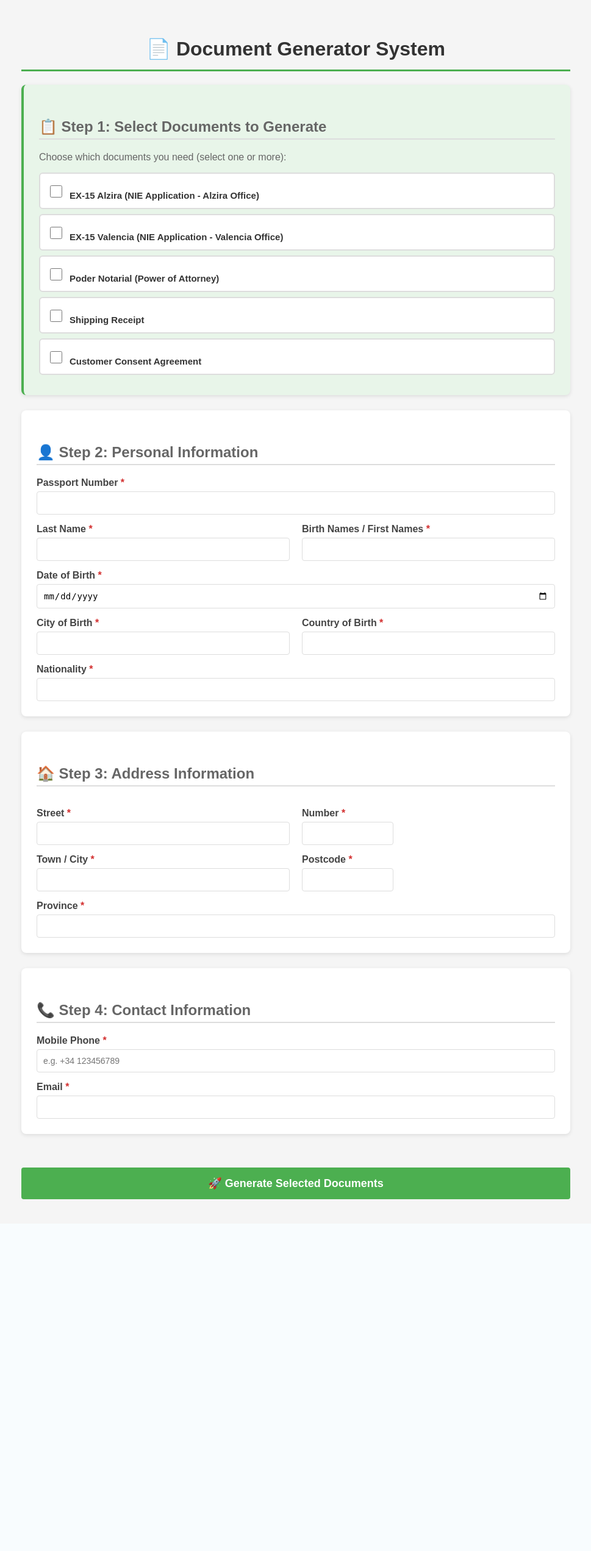
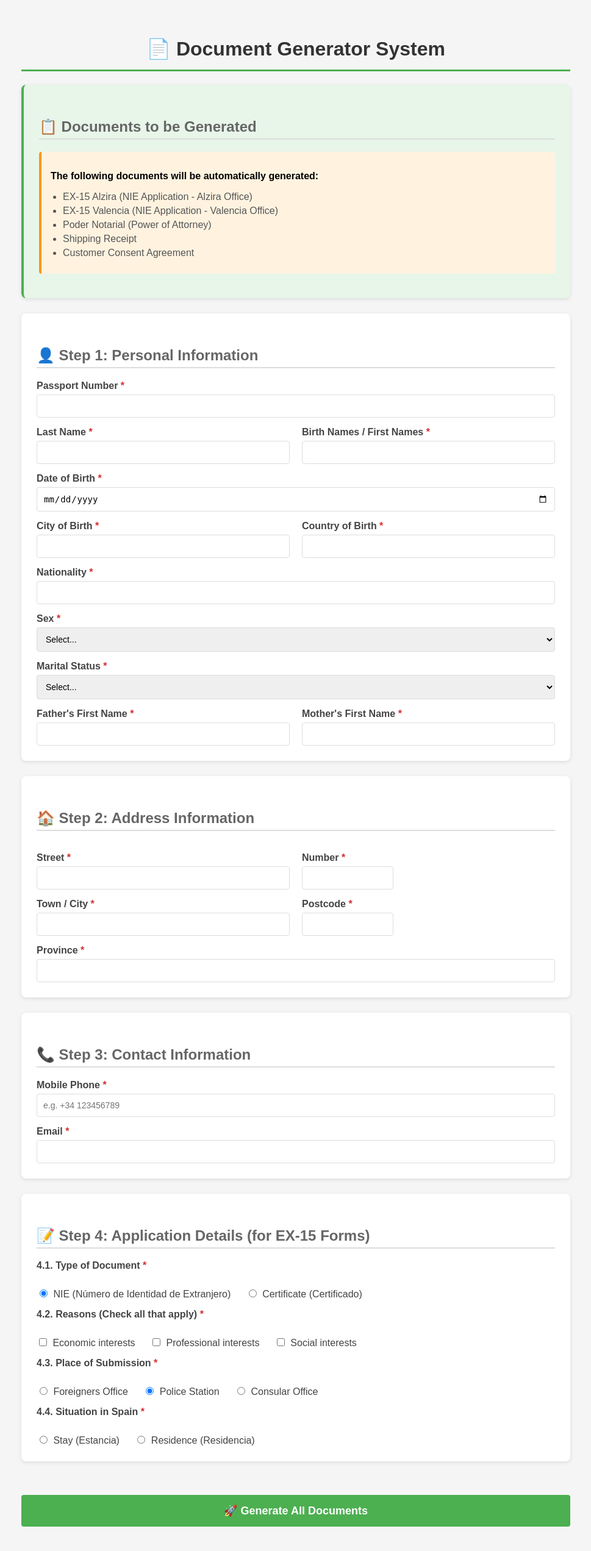
Before and after one commit to Dubemsky/sams_platform, a Flask app: page / in a window 1280 px wide. Shown: the whole page at 61% size, without its empty margins (155-1124 px from the left). Before the commit the page ends 1967 px from the top, so only its background shows below. Run offline with Flask 3, Linux system fonts and the light colour scheme.

Commit message:
`Refactored HTML template for document generator system`

```diff
--- a/templates/nie-eu-standard.html
+++ b/templates/nie-eu-standard.html
@@ -29,7 +29,7 @@
             border-radius: 8px;
             box-shadow: 0 2px 6px rgba(0,0,0,0.1);
         }
-        .form-selection {
+        .info-header {
             background-color: #e8f5e9;
             border-left: 4px solid #4CAF50;
         }
@@ -83,37 +83,8 @@
             width: auto;
             margin-right: 5px;
         }
-        .form-checkbox {
-            display: flex;
-            align-items: center;
-            padding: 12px;
-            margin: 8px 0;
-            background-color: white;
-            border: 2px solid #ddd;
-            border-radius: 6px;
-            cursor: pointer;
-            transition: all 0.3s;
-        }
-        .form-checkbox:hover {
-            border-color: #4CAF50;
-            background-color: #f9fff9;
-        }
-        .form-checkbox input[type="checkbox"] {
-            width: 20px;
-            height: 20px;
-            margin-right: 12px;
-            cursor: pointer;
-        }
-        .form-checkbox-label {
-            font-weight: 600;
-            color: #333;
-            font-size: 15px;
-        }
         .required {
             color: #d32f2f;
-        }
-        #ex15_fields {
-            display: none;
         }
         .info-box {
             background-color: #e3f2fd;
@@ -122,48 +93,46 @@
             margin: 15px 0;
             border-radius: 4px;
         }
+        .documents-list {
+            background-color: #fff3e0;
+            border-left: 4px solid #ff9800;
+            padding: 15px;
+            margin: 15px 0;
+            border-radius: 4px;
+        }
+        .documents-list ul {
+            margin: 10px 0;
+            padding-left: 20px;
+        }
+        .documents-list li {
+            margin: 5px 0;
+            color: #555;
+        }
     </style>
 </head>
 <body>
 
 <h1>📄 Document Generator System</h1>
 
-<form method="POST" action="/generate-pdfs">
-
-<!-- FORM SELECTION -->
-<div class="section form-selection">
-    <h2>📋 Step 1: Select Documents to Generate</h2>
-    <p style="color: #666;">Choose which documents you need (select one or more):</p>
-
-    <div class="form-checkbox">
-        <input type="checkbox" id="ex15_alzira" name="selected_forms" value="ex15_alzira" onchange="toggleEX15Fields()">
-        <label class="form-checkbox-label" for="ex15_alzira">EX-15 Alzira (NIE Application - Alzira Office)</label>
-    </div>
-
-    <div class="form-checkbox">
-        <input type="checkbox" id="ex15_valencia" name="selected_forms" value="ex15_valencia" onchange="toggleEX15Fields()">
-        <label class="form-checkbox-label" for="ex15_valencia">EX-15 Valencia (NIE Application - Valencia Office)</label>
-    </div>
-
-    <div class="form-checkbox">
-        <input type="checkbox" id="poder_notarial" name="selected_forms" value="poder_notarial">
-        <label class="form-checkbox-label" for="poder_notarial">Poder Notarial (Power of Attorney)</label>
-    </div>
-
-    <div class="form-checkbox">
-        <input type="checkbox" id="shipping_receipt" name="selected_forms" value="shipping_receipt">
-        <label class="form-checkbox-label" for="shipping_receipt">Shipping Receipt</label>
-    </div>
-
-    <div class="form-checkbox">
-        <input type="checkbox" id="consent_agreement" name="selected_forms" value="consent_agreement">
-        <label class="form-checkbox-label" for="consent_agreement">Customer Consent Agreement</label>
+<div class="section info-header">
+    <h2>📋 Documents to be Generated</h2>
+    <div class="documents-list">
+        <p><strong>The following documents will be automatically generated:</strong></p>
+        <ul>
+            <li>EX-15 Alzira (NIE Application - Alzira Office)</li>
+            <li>EX-15 Valencia (NIE Application - Valencia Office)</li>
+            <li>Poder Notarial (Power of Attorney)</li>
+            <li>Shipping Receipt</li>
+            <li>Customer Consent Agreement</li>
+        </ul>
     </div>
 </div>
 
+<form method="POST" action="/generate-pdfs">
+
 <!-- PERSONAL INFORMATION -->
 <div class="section">
-    <h2>👤 Step 2: Personal Information</h2>
+    <h2>👤 Step 1: Personal Information</h2>
 
     <label>Passport Number <span class="required">*</span></label>
     <input name="passport_number" required>
@@ -195,11 +164,39 @@
 
     <label>Nationality <span class="required">*</span></label>
     <input name="nationality" required>
+
+    <label>Sex <span class="required">*</span></label>
+    <select name="sex" required>
+        <option value="">Select...</option>
+        <option value="H">Male (H)</option>
+        <option value="M">Female (M)</option>
+    </select>
+
+    <label>Marital Status <span class="required">*</span></label>
+    <select name="marital_status" required>
+        <option value="">Select...</option>
+        <option value="S">Single (S)</option>
+        <option value="C">Married (C)</option>
+        <option value="V">Widowed (V)</option>
+        <option value="D">Divorced (D)</option>
+        <option value="SP">Separated (Sp)</option>
+    </select>
+
+    <div class="form-row">
+        <div>
+            <label>Father's First Name <span class="required">*</span></label>
+            <input name="father_name" required>
+        </div>
+        <div>
+            <label>Mother's First Name <span class="required">*</span></label>
+            <input name="mother_name" required>
+        </div>
+    </div>
 </div>
 
 <!-- ADDRESS INFORMATION -->
 <div class="section">
-    <h2>🏠 Step 3: Address Information</h2>
+    <h2>🏠 Step 2: Address Information</h2>
 
     <div class="form-row">
         <div>
@@ -229,7 +226,7 @@
 
 <!-- CONTACT INFORMATION -->
 <div class="section">
-    <h2>📞 Step 4: Contact Information</h2>
+    <h2>📞 Step 3: Contact Information</h2>
 
     <label>Mobile Phone <span class="required">*</span></label>
     <input name="phone" type="tel" required placeholder="e.g. +34 123456789">
@@ -238,45 +235,11 @@
     <input name="email" type="email" required>
 </div>
 
-<!-- EX-15 SPECIFIC FIELDS (only show if EX-15 is selected) -->
-<div id="ex15_fields" class="section">
-    <h2>📝 Additional Info for EX-15 Forms</h2>
+<!-- EX-15 SPECIFIC FIELDS -->
+<div class="section">
+    <h2>📝 Step 4: Application Details (for EX-15 Forms)</h2>
 
-    <div class="info-box">
-        <strong>Note:</strong> These fields are only required if you selected an EX-15 form above.
-    </div>
-
-    <label>Sex</label>
-    <select name="sex">
-        <option value="">Select...</option>
-        <option value="H">Male (H)</option>
-        <option value="M">Female (M)</option>
-    </select>
-
-    <label>Marital Status</label>
-    <select name="marital_status">
-        <option value="">Select...</option>
-        <option value="S">Single (S)</option>
-        <option value="C">Married (C)</option>
-        <option value="V">Widowed (V)</option>
-        <option value="D">Divorced (D)</option>
-        <option value="SP">Separated (Sp)</option>
-    </select>
-
-    <div class="form-row">
-        <div>
-            <label>Father's First Name</label>
-            <input name="father_name">
-        </div>
-        <div>
-            <label>Mother's First Name</label>
-            <input name="mother_name">
-        </div>
-    </div>
-
-    <h2>Section 4: Application Details</h2>
-
-    <label>4.1. Type of Document</label>
+    <label>4.1. Type of Document <span class="required">*</span></label>
     <div class="checkbox-group">
         <label>
             <input type="radio" name="doc_type" value="NIE" checked>
@@ -288,7 +251,7 @@
         </label>
     </div>
 
-    <label>4.2. Reasons (Check all that apply)</label>
+    <label>4.2. Reasons (Check all that apply) <span class="required">*</span></label>
     <div class="checkbox-group">
         <label>
             <input type="checkbox" name="motivo_economico">
@@ -304,7 +267,7 @@
         </label>
     </div>
 
-    <label>4.3. Place of Submission</label>
+    <label>4.3. Place of Submission <span class="required">*</span></label>
     <div class="checkbox-group">
         <label>
             <input type="radio" name="lugar" value="EXTRANJERIA">
@@ -320,7 +283,7 @@
         </label>
     </div>
 
-    <label>4.4. Situation in Spain</label>
+    <label>4.4. Situation in Spain <span class="required">*</span></label>
     <div class="checkbox-group">
         <label>
             <input type="radio" name="situacion" value="ESTANCIA">
@@ -333,23 +296,9 @@
     </div>
 </div>
 
-<button type="submit">🚀 Generate Selected Documents</button>
+<button type="submit">🚀 Generate All Documents</button>
 
 </form>
 
-<script>
-function toggleEX15Fields() {
-    var alziraChecked = document.getElementById('ex15_alzira').checked;
-    var valenciaChecked = document.getElementById('ex15_valencia').checked;
-    var ex15Fields = document.getElementById('ex15_fields');
-
-    if (alziraChecked || valenciaChecked) {
-        ex15Fields.style.display = 'block';
-    } else {
-        ex15Fields.style.display = 'none';
-    }
-}
-</script>
-
 </body>
 </html>
```
